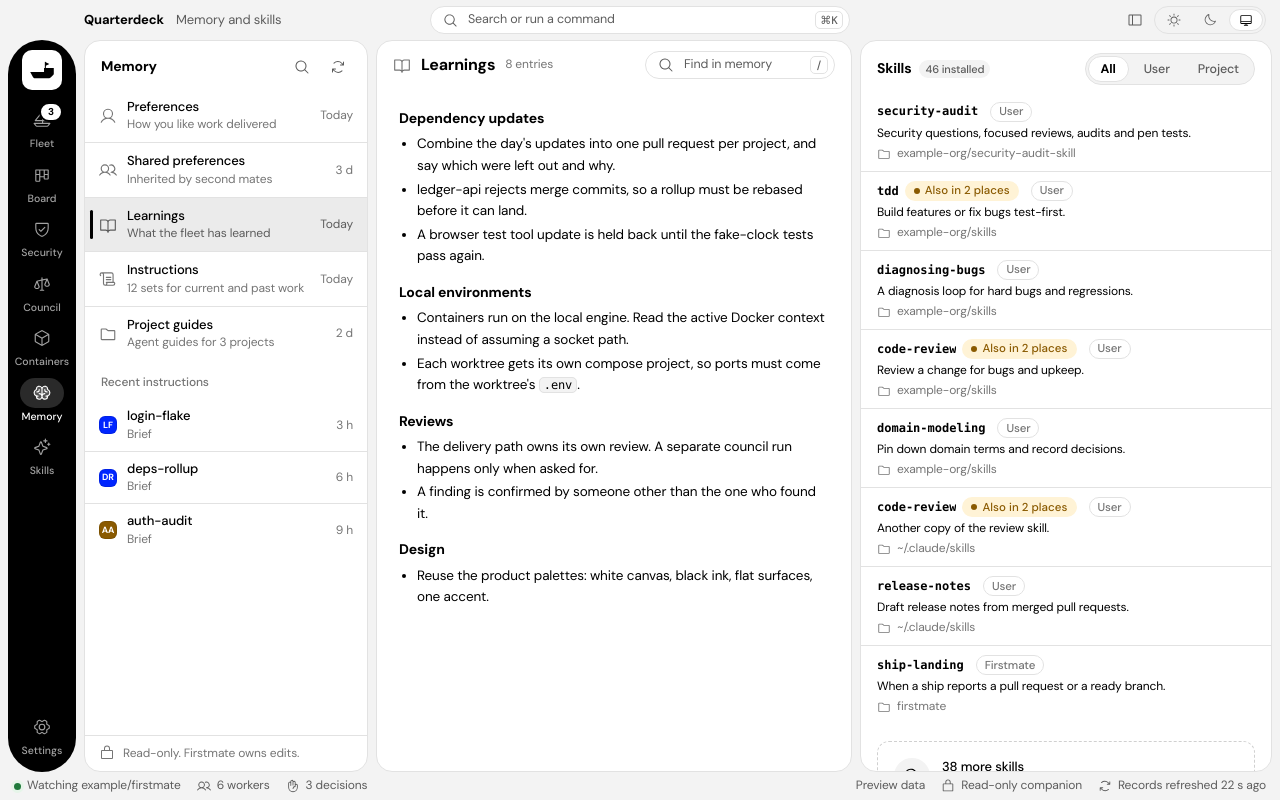
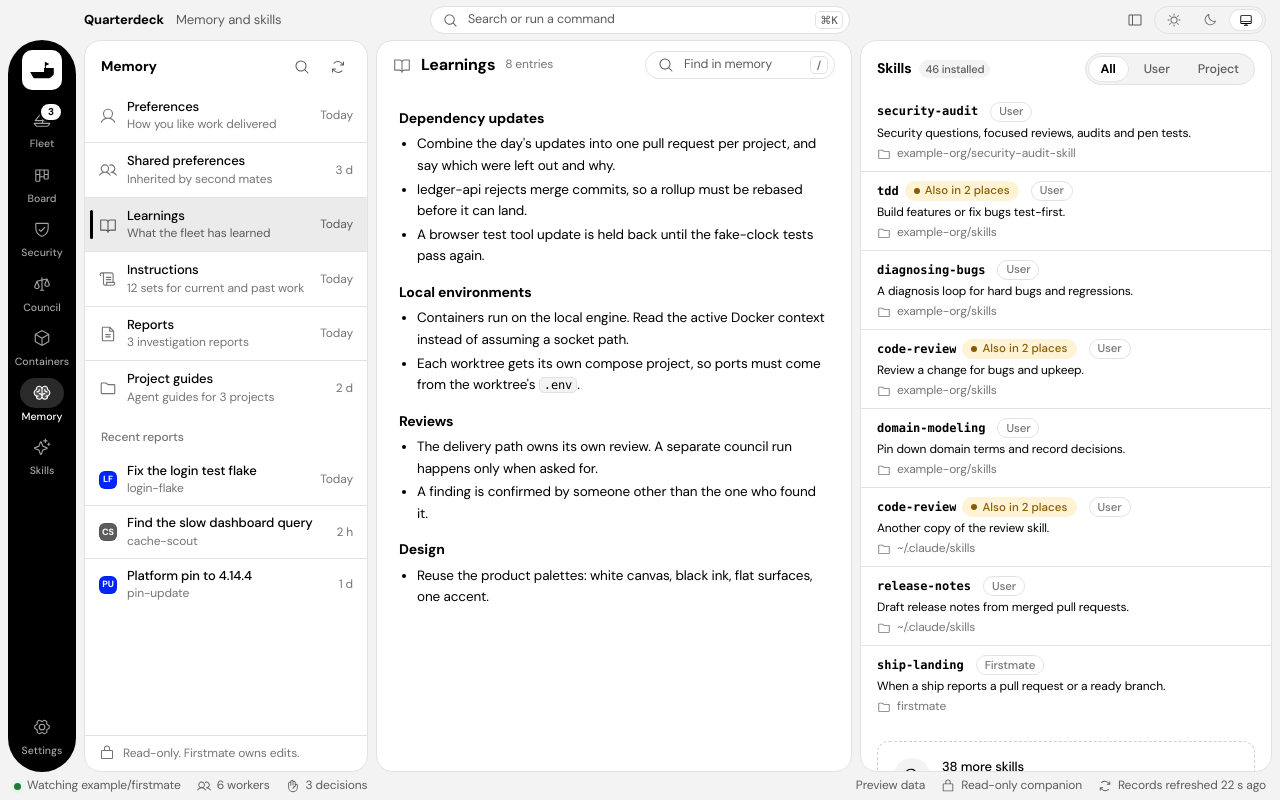
Before and after one commit to harisyammnv/quarterdeck, a React (Vite) app in the folder ui/: page / in a window 1280 px wide. Both pictures are taken after a click on the button "Memory". Built offline with nearby package versions, Linux system fonts and the light colour scheme.

Commit message:
feat(ui): Reports group in the memory view (review T5)
A Reports row and the mock's Recent reports section in the memory column, a
windowed list of every report the snapshot lists, and the report itself, all
through the reports area's reports_list and report_read commands.

```diff
--- /dev/null
+++ b/ui/src/views/memory/Reports.tsx
@@ -0,0 +1,105 @@
+import { useEffect, useState, type ReactNode } from "react";
+import { CircleDashedIcon as CircleDashed, FileTextIcon as FileText, WarningCircleIcon as WarningCircle } from "@phosphor-icons/react";
+import { Banner, ProjectTile, VirtualList, ZeroState } from "../../ui";
+import { reportRead, type ReportDoc, type ReportItem, type ReportsList } from "../reports/bridge";
+import { DocBody } from "./DocBody";
+import { plural, shortAge } from "./format";
+
+/**
+ * Reports in the memory view. The list and each report come from the reports area's
+ * commands (`reports_list`, `report_read`); this file only lays them out.
+ */
+
+/** A report's display title: its task's title from the snapshot, else the task id. */
+export function reportTitle(r: ReportItem): string {
+  return r.title ?? r.task_id;
+}
+
+function Head({ title, meta, back }: { title: string; meta?: string; back?: ReactNode }) {
+  return (
+    <div className="phead memory-phead">
+      {back ?? <FileText size={18} className="mut" aria-hidden="true" />}
+      <h1 className="ptitle trunc">{title}</h1>
+      {meta && <span className="mut t12 tn">{meta}</span>}
+      <span className="grow" />
+    </div>
+  );
+}
+
+/** Every report the snapshot lists, newest first. */
+export function ReportsPane({ list, now, onOpen }: { list: ReportsList; now: number; onOpen: (taskId: string) => void }) {
+  return (
+    <>
+      <Head title="Reports" meta={plural(list.items.length, "report", "reports")} />
+      {list.truncated && <Banner>Only the newest {list.items.length} reports are listed; older ones stay in the home.</Banner>}
+      {list.items.length === 0 ? (
+        <ZeroState icon={FileText} title="No reports yet">
+          Investigation reports appear here once a task writes one.
+        </ZeroState>
+      ) : (
+        <VirtualList
+          className="memory-group"
+          label="Reports"
+          items={list.items}
+          rowHeight={56}
+          rowKey={(r) => r.task_id}
+          render={(r) => (
+            <button
+              type="button"
+              className="memory-li memory-group-row"
+              onClick={() => {
+                onOpen(r.task_id);
+              }}
+            >
+              <ProjectTile name={r.task_id} size={20} />
+              <span className="memory-li-text">
+                <span className="t13 trunc">{reportTitle(r)}</span>
+                <span className="t12 mut trunc">{r.title ? r.task_id : (r.kind ?? "Report")}</span>
+              </span>
+              <span className="t12 mut tn">{shortAge(r.modified, now, true)}</span>
+            </button>
+          )}
+        />
+      )}
+    </>
+  );
+}
+
+type Load = { id: string; doc: ReportDoc | null; missing: boolean; error: string | null };
+
+/** One report, read on demand through `report_read`. */
+export function ReportPane({ taskId, title, back, find }: { taskId: string; title: string; back: ReactNode; find: string }) {
+  const [load, setLoad] = useState<Load>({ id: taskId, doc: null, missing: false, error: null });
+  useEffect(() => {
+    let live = true;
+    reportRead(taskId)
+      .then((doc) => {
+        if (live) setLoad({ id: taskId, doc, missing: doc === null, error: null });
+      })
+      .catch((e: unknown) => {
+        if (live) setLoad({ id: taskId, doc: null, missing: false, error: e instanceof Error ? e.message : String(e) });
+      });
+    return () => {
+      live = false;
+    };
+  }, [taskId]);
+  const cur = load.id === taskId ? load : null;
+  return (
+    <>
+      <Head title={title} meta={taskId === title ? "Report" : taskId} back={back} />
+      {cur?.error ? (
+        <ZeroState icon={WarningCircle} title="This report could not be read">
+          {cur.error}
+        </ZeroState>
+      ) : cur?.missing ? (
+        <ZeroState icon={FileText} title="No report yet">
+          This task has not written a report.
+        </ZeroState>
+      ) : !cur?.doc ? (
+        <ZeroState icon={CircleDashed} title="Reading the report" />
+      ) : (
+        <DocBody text={cur.doc.markdown} truncated={cur.doc.truncated} find={find} />
+      )}
+    </>
+  );
+}
--- a/ui/src/views/memory/index.tsx
+++ b/ui/src/views/memory/index.tsx
@@ -3,6 +3,7 @@ import {
   ArrowLeftIcon as ArrowLeft,
   ArrowsClockwiseIcon as ArrowsClockwise,
   BookOpenIcon as BookOpen,
+  FileTextIcon as FileText,
   CircleDashedIcon as CircleDashed,
   FolderSimpleIcon as FolderSimple,
   LockSimpleIcon as LockSimple,
@@ -20,7 +21,9 @@ import { SkillsPanel } from "../skills/SkillsPanel";
 import { skillsList } from "../skills/bridge";
 import "../skills/skills.css";
 import { memoryList, memoryRead, memorySearch, type MemoryDoc, type MemoryHit, type MemoryItem, type MemoryKind, type MemorySearch } from "./bridge";
+import { reportsList, type ReportItem } from "../reports/bridge";
 import { DocBody } from "./DocBody";
+import { ReportPane, ReportsPane, reportTitle } from "./Reports";
 import { FindField } from "./FindField";
 import { plural, shortAge } from "./format";
 import { useHomeKey } from "./useHomeKey";
@@ -28,7 +31,7 @@ import { useRefreshing } from "./useRefreshing";
 import "./memory.css";
 
 type GroupKind = "brief" | "project-guide";
-type Sel = { t: "doc"; id: string } | { t: "group"; kind: GroupKind } | { t: "skill"; id: string };
+type Sel = { t: "doc"; id: string } | { t: "group"; kind: GroupKind } | { t: "skill"; id: string } | { t: "reports" } | { t: "report"; id: string };
 
 const KIND_ICON: Record<MemoryKind, Icon> = {
   preferences: User,
@@ -53,6 +56,7 @@ export default function MemoryView() {
   const homeKey = useHomeKey();
   const [list, reloadList] = useRefreshing(memoryList, homeKey);
   const [skills, reloadSkills] = useRefreshing(skillsList, homeKey);
+  const [reports, reloadReports] = useRefreshing(reportsList, homeKey);
   const [sel, setSel] = useState<Sel | null>(null);
   const [query, setQuery] = useState("");
   const [showHits, setShowHits] = useState(false);
@@ -125,6 +129,24 @@ export default function MemoryView() {
     );
   } else if (current.t === "group") {
     main = <GroupPane kind={current.kind} items={groups[current.kind]} capped={current.kind === "brief" && (list.data?.capped ?? false)} now={now} onOpen={openDoc} />;
+  } else if (current.t === "reports") {
+    main = reports.data ? (
+      <ReportsPane list={reports.data} now={now} onOpen={(id) => { setSel({ t: "report", id }); }} />
+    ) : (
+      <ZeroState icon={reports.error ? WarningCircle : CircleDashed} title={reports.error ? "Reports could not be listed" : "Listing reports"}>
+        {reports.error ?? undefined}
+      </ZeroState>
+    );
+  } else if (current.t === "report") {
+    const item = reports.data?.items.find((r) => r.task_id === current.id);
+    main = (
+      <ReportPane
+        taskId={current.id}
+        title={item ? reportTitle(item) : current.id}
+        find={query}
+        back={<IconButton icon={ArrowLeft} label="Back to Reports" onClick={() => { setSel({ t: "reports" }); }} />}
+      />
+    );
   } else if (current.t === "skill") {
     main = <SkillDocPane id={current.id} find={query} />;
   } else {
@@ -144,10 +166,20 @@ export default function MemoryView() {
           setShowHits(false);
         }}
         onFind={() => find.current?.focus()}
-        refreshing={list.loading || skills.loading}
+        refreshing={list.loading || skills.loading || reports.loading}
+        reports={reports.data?.items ?? []}
+        onReports={() => {
+          setSel({ t: "reports" });
+          setShowHits(false);
+        }}
+        onReport={(id) => {
+          setSel({ t: "report", id });
+          setShowHits(false);
+        }}
         onRefresh={() => {
           reloadList();
           reloadSkills();
+          reloadReports();
         }}
       />
       <section className="qd-panel ui-panel memory-main" aria-label="Document">
@@ -191,6 +223,9 @@ const MemoryNav = memo(function MemoryNav({
   onFind,
   refreshing,
   onRefresh,
+  reports,
+  onReports,
+  onReport,
 }: {
   groups: Groups;
   sel: Sel | null;
@@ -201,10 +236,17 @@ const MemoryNav = memo(function MemoryNav({
   onFind: () => void;
   refreshing: boolean;
   onRefresh: () => void;
+  reports: ReportItem[];
+  onReports: () => void;
+  onReport: (taskId: string) => void;
 }) {
   const docId = sel?.t === "doc" ? sel.id : null;
+  const reportId = sel?.t === "report" ? sel.id : null;
   const briefs = groups.brief;
-  const recent = new Set(briefs.slice(0, RECENT).map((b) => b.id));
+  // The mock's "Recent reports"; recent instructions stand in when there are no reports.
+  const recentReports = reports.slice(0, RECENT);
+  const recent = new Set(recentReports.length ? [] : briefs.slice(0, RECENT).map((b) => b.id));
+  const reportsOn = sel?.t === "reports" || (reportId !== null && !recentReports.some((r) => r.task_id === reportId));
   // A group row stays marked while one of its documents is open, unless that document has
   // its own row under "Recent instructions".
   const groupOn = (k: GroupKind) =>
@@ -231,13 +273,28 @@ const MemoryNav = memo(function MemoryNav({
             onGroup("brief");
           }} />
         )}
+        <NavRow icon={FileText} title="Reports" hint={reports.length ? plural(reports.length, "investigation report", "investigation reports") : "None written yet"} age={shortAge(reports[0]?.modified ?? null, now)} on={reportsOn} onClick={onReports} />
         {guides.length > 0 && (
           <NavRow icon={FolderSimple} title="Project guides" hint={`Agent guides for ${plural(guides.length, "project", "projects")}`} age={shortAge(Math.max(...guides.map((g) => g.modified ?? 0)) || null, now)} on={groupOn("project-guide")} onClick={() => {
             onGroup("project-guide");
           }} />
         )}
       </div>
-      {briefs.length > 0 && (
+      {recentReports.length > 0 && (
+        <>
+          <div className="memory-sh memory-sect">
+            <h3 className="sect">Recent reports</h3>
+          </div>
+          <div className="memory-list" role="list">
+            {recentReports.map((r) => (
+              <NavRow key={r.task_id} tile={r.task_id} title={reportTitle(r)} hint={r.title ? r.task_id : (r.kind ?? "Report")} age={shortAge(r.modified, now, true)} on={reportId === r.task_id} recent onClick={() => {
+                onReport(r.task_id);
+              }} />
+            ))}
+          </div>
+        </>
+      )}
+      {recentReports.length === 0 && briefs.length > 0 && (
         <>
           <div className="memory-sh memory-sect">
             <h3 className="sect">Recent instructions</h3>
```
Also changed, not shown: 1 other file (tests, documents, lock files or other folders).
